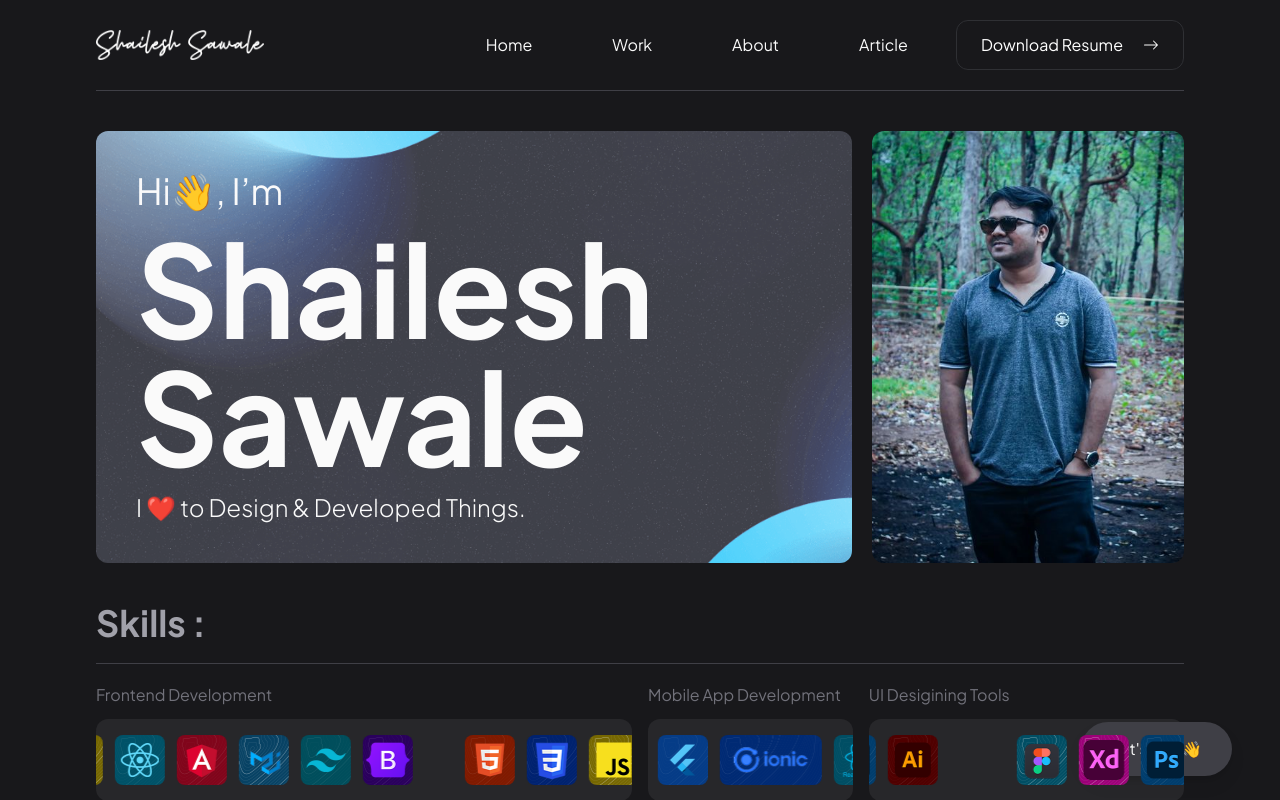
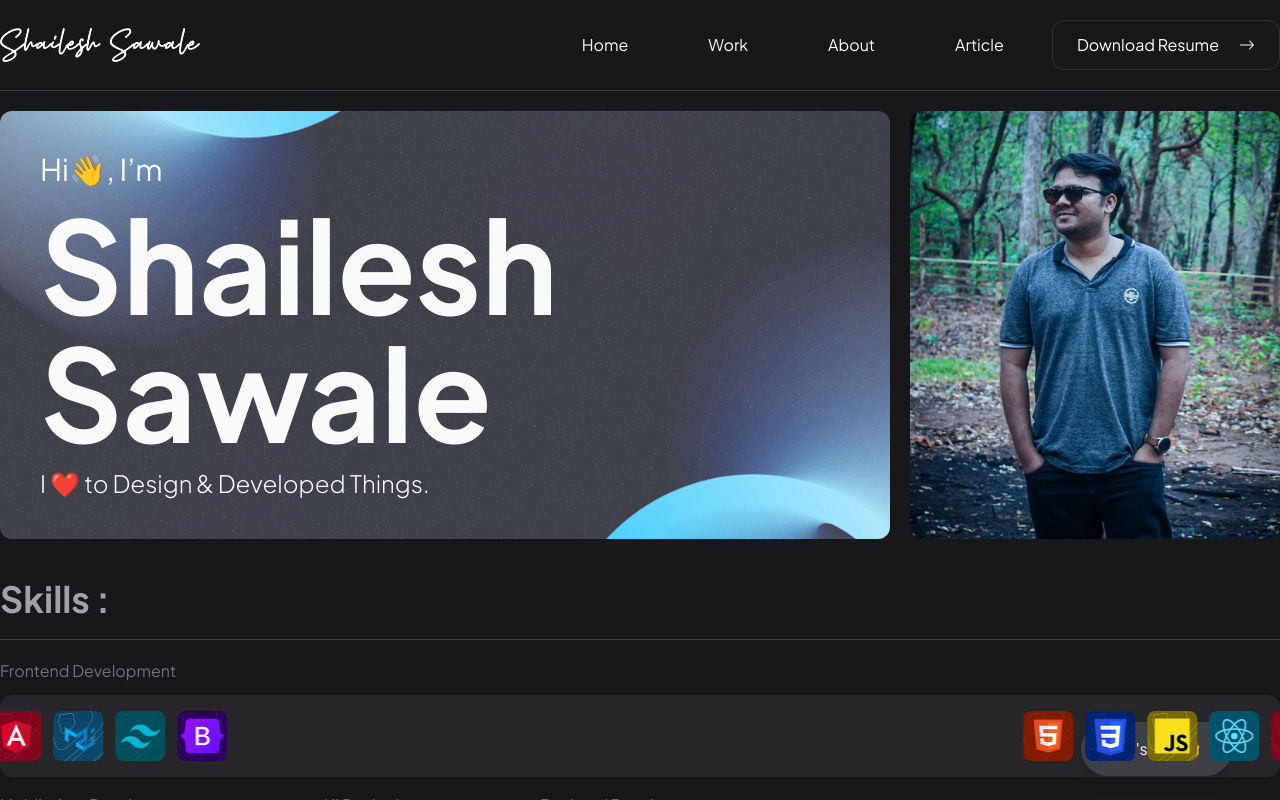
Before and after one commit to ShaileshS237/portfolio, a React (Create React App) app: page / in a window 1280 px wide. Built offline with nearby package versions, Linux system fonts and the light colour scheme; a web font is replaced by a local one.

Commit message:
changed to resposive

```diff
--- a/src/Components/Experiance.jsx
+++ b/src/Components/Experiance.jsx
@@ -17,20 +17,20 @@ const Experiance = () => {
 
 			{EXPERIANCE.map((val) => {
 				return (
-					<>
+					<div key={val.id}>
 						<div className="grid grid-cols-3">
 							<div className="col-span-3 my-4 text-3xl md:text-5xl  font-bold text-zinc-700">
 								{val.date}
 							</div>
-							<div className="text-2xl md:col-span-1 col-span-3  text-zinc-400">
+							<div className="md:text-2xl md:col-span-1 col-span-1  text-zinc-400">
 								Role: <br />
 								<h1 className="my-1 text-zinc-300">{val.role}</h1>
 							</div>
-							<div className="text-2xl md:col-span-1 col-span-3 text-zinc-400">
+							<div className="md:text-2xl md:col-span-1 col-span-1 text-zinc-400">
 								Company: <br />
 								<h1 className="my-1 text-zinc-300">{val.comapny_name}</h1>
 							</div>
-							<div className="text-2xl md:col-span-1 col-span-3 text-zinc-400">
+							<div className="md:text-2xl md:col-span-1 col-span-1 text-zinc-400">
 								Location :<br />
 								<h1 className="my-1 text-zinc-300">{val.location}</h1>
 							</div>
@@ -39,7 +39,7 @@ const Experiance = () => {
 							className="mt-5"
 							style={{ height: "0.5px", background: "#3f3f46" }}
 						></div>
-					</>
+					</div>
 				);
 			})}
 		</div>
--- a/src/Components/Footer.jsx
+++ b/src/Components/Footer.jsx
@@ -2,17 +2,16 @@ import React from "react";
 import { SOCAILS } from "../Constant/constant";
 const Footer = () => {
 	return (
-		<div className="bg-zinc-800">
-			<div className="  container  mx-auto py-5 ">
-				<h1 className="text-4xl font-bold text-zinc-400">
+		<div className="bg-zinc-800 p-5">
+			<div className=" md:container mx-auto">
+				<h1 className="text-2xl md:text-4xl font-bold text-zinc-400 mb-5">
 					Let's Connect There
 				</h1>
-				<div>
-					<div className="grid grid-cols-4 mt-5 gap-4">
+				<div className="grid grid-cols-12 gap-4">
 					{SOCAILS.map((res) => {
 						return (
-								<div className=" ">
-									<div className=" border border-white cursor-pointer grid grid-cols-6 py-5 px-5  hover:bg-zinc-900 text-white hover:text-white items-center">
+							<div key={res.id} className="col-span-12 md:col-span-3">
+								<div className=" border rounded-lg border-white cursor-pointer grid grid-cols-6 py-5 px-5 hover:bg-zinc-900 text-white hover:text-white items-center">
 									<div className="col-span-4 ">
 										<h1 className="text-2xl font-bold ">{res.name}</h1>
 										<h1 className="text-1xl font-light ">{res.type}</h1>
@@ -30,7 +29,6 @@ const Footer = () => {
 				</h6>
 			</div>
 		</div>
-		</div>
 	);
 };
 
--- a/src/Components/Header.jsx
+++ b/src/Components/Header.jsx
@@ -3,12 +3,12 @@ import logo from "../assets/logo.png";
 import { BsArrowRight } from "react-icons/bs";
 const Header = () => {
 	return (
-		<div className="ticky top-0 z-50">
+		<div className="ticky top-0 z-50 mt-5">
 			<div className="grid grid-cols-12 gap-4 items-center">
-				<div className="col-span-2">
+				<div className="md:col-span-2 col-span-12">
 					<img src={logo} alt="" />
 				</div>
-				<div className="col-span-10  flex self-center justify-end invisible md:visible">
+				<div className="col-span-10 hidden md:flex self-center justify-end ">
 					<ul className="flex gap-20 text-white self-center ">
 						<li className="hover:color-sky-700  cursor-pointer">Home</li>
 						<li className="cursor-pointer pa">Work</li>
--- a/src/Components/Hero.jsx
+++ b/src/Components/Hero.jsx
@@ -5,14 +5,14 @@ import profile from "../assets/profile2.png";
 import bg from "../assets/background.png";
 const Hero = () => {
 	return (
-		<div className="grid  lg:grid-rows-1 grid-cols-10 mt-10 gap-5">
+		<div className="grid  lg:grid-rows-1 grid-cols-10 mt-5 gap-5">
 			<div
 				className="bg-zinc-700 p-10 col-span-10 lg:col-span-7 rounded-xl bg-cover "
 				style={{ backgroundImage: `url(${bg})` }}
 			>
 				{/* style={{ backgroundImage: `url(${bg})` }} */}
-				<h1 className="text-4xl  font-regular">Hi👋, I’m </h1>
-				<h1 className="text-7xl lg:text-9xl mt-3 font-bold ">
+				<h1 className="text-3xl  font-regular">Hi👋, I’m </h1>
+				<h1 className="text-6xl lg:text-9xl mt-3 font-bold ">
 					Shailesh Sawale
 				</h1>
 				{/* text-transparent bg-clip-text bg-gradient-to-r from-[#fcff9e] to-[#c67700] */}
--- a/src/Components/Projects.jsx
+++ b/src/Components/Projects.jsx
@@ -12,18 +12,17 @@ const Projects = () => {
 			>
 				UI Projects :
 			</h1>
-
 			<div className="grid grid-cols-4 gap-3 my-5 ">
-				{/* <div className="bg-cover col-span-2 rounded-lg  overflow-hidden  ">
+				<div className="bg-cover col-span-2 rounded-lg  overflow-hidden  ">
 					<img
 						className=" rounded-lg hover:scale-105 hover:rotate-[-2deg] transition-all duration-200 ease-in delay-200 "
 						src={process.env.PUBLIC_URL + "/images/projects/UI/2.png"}
 						alt=""
 					/>
-				</div> */}
+				</div>
 				<div className="bg-cover rounded-md col-span-2">
 					<img
-						className=" rounded-xl"
+						className="rounded-lg"
 						src={process.env.PUBLIC_URL + "/images/projects/UI/3.png"}
 						alt=""
 					/>
@@ -44,14 +43,14 @@ const Projects = () => {
 				</div>
 				<div className="bg-cover rounded-md col-span-1">
 					<img
-						className=" rounded-xl"
+						className="rounded-md"
 						src={process.env.PUBLIC_URL + "/images/projects/UI/6.png"}
 						alt=""
 					/>
 				</div>
 				<div className="bg-cover rounded-md col-span-1">
 					<img
-						className=" rounded-xl"
+						className="rounded-xl"
 						src={process.env.PUBLIC_URL + "/images/projects/UI/7.png"}
 						alt=""
 					/>
--- /dev/null
+++ b/src/Components/SkillMarquee.jsx
@@ -0,0 +1,28 @@
+import React, { useState } from "react";
+import Marquee from "react-fast-marquee";
+
+const SkillMarquee = (props) => {
+	return (
+		<div className={`md:col-span-${props.span} col-span-12`}>
+			<h3 className="mb-3 text-zinc-500">{props.section}</h3>
+			<div className=" bg-zinc-800 py-4 rounded-xl ">
+				<Marquee speed={60} delay={1} pauseOnHover={true} gradient={false}>
+					{props.marqueeValue.map((val) => {
+						return (
+							<div key={val.id}>
+								<img
+									src={process.env.PUBLIC_URL + val.icon}
+									alt=""
+									className="ml-3 rounded-lg"
+									style={{ height: "50px" }}
+								/>
+							</div>
+						);
+					})}
+				</Marquee>
+			</div>
+		</div>
+	);
+};
+
+export default SkillMarquee;
--- a/src/Components/Skills.jsx
+++ b/src/Components/Skills.jsx
@@ -1,9 +1,10 @@
 import React from "react";
 import Marquee from "react-fast-marquee";
 import { SKILLS } from "../Constant/constant";
+import SkillMarquee from "./SkillMarquee";
 const Skills = () => {
 	return (
-		<div className="mt-10">
+		<div className="md:mt-10">
 			<h1
 				className="text-4xl mb-2  text-zinc-400
 			  font-bold"
@@ -16,87 +17,27 @@ const Skills = () => {
 			></div>
 			{/* FRONTEND DEVELOPMENT */}
 
-			<div className="grid grid-cols-10 gap-4">
-				<div className="xl:col-span-5 col-span-10">
-					<h3 className="mb-3 text-zinc-500">Frontend Development</h3>
-					<div className=" bg-zinc-800 py-4 rounded-xl ">
-						<Marquee speed={40} delay={1} pauseOnHover={true} gradient={false}>
-							{SKILLS.frontend.map((val) => {
-								return (
-									<div>
-										<img
-											src={process.env.PUBLIC_URL + val.icon}
-											alt=""
-											className="ml-3 rounded-lg"
-											style={{ height: "50px" }}
-										/>
-									</div>
-								);
-							})}
-						</Marquee>
-					</div>
-				</div>
-				<div className="xl:col-span-2 col-span-10 ">
-					<h3 className="mb-3 text-zinc-500">Mobile App Development</h3>
-					<div className=" bg-zinc-800 py-4 rounded-xl ">
-						<Marquee speed={40} pauseOnHover={true} delay={1} gradient={false}>
-							{SKILLS.mobile.map((val) => {
-								return (
-									<>
-										<img
-											key={val.id}
-											src={process.env.PUBLIC_URL + val.icon}
-											alt=""
-											className="ml-3 rounded-lg"
-											style={{ height: "50px" }}
-										/>
-									</>
-								);
-							})}
-						</Marquee>
-					</div>
-				</div>
-
-				<div className="xl:col-span-3 col-span-10 ">
-					<h3 className="mb-3 text-zinc-500">UI Desigining Tools</h3>
-					<div className=" bg-zinc-800 py-4 rounded-xl ">
-						<Marquee speed={40} pauseOnHover={true} delay={1} gradient={false}>
-							{SKILLS.ui.map((val) => {
-								return (
-									<>
-										<img
-											key={val.id}
-											src={process.env.PUBLIC_URL + val.icon}
-											alt=""
-											className="ml-3 rounded-lg"
-											style={{ height: "50px" }}
-										/>
-									</>
-								);
-							})}
-						</Marquee>
-					</div>
-				</div>
-				<div className="xl:col-span-2 col-span-10">
-					<h3 className="mb-3 text-zinc-500">Backend Development</h3>
-					<div className=" bg-zinc-800 py-4 rounded-xl ">
-						<Marquee speed={40} pauseOnHover={true} delay={1} gradient={false}>
-							{SKILLS.backend.map((val) => {
-								return (
-									<>
-										<img
-											key={val.id}
-											src={process.env.PUBLIC_URL + val.icon}
-											alt=""
-											className="ml-3 rounded-lg"
-											style={{ height: "50px" }}
-										/>
-									</>
-								);
-							})}
-						</Marquee>
-					</div>
-				</div>
+			<div className="grid grid-cols-12 gap-4">
+				<SkillMarquee
+					marqueeValue={SKILLS.frontend}
+					span={4}
+					section={"Frontend Development"}
+				/>
+				<SkillMarquee
+					marqueeValue={SKILLS.mobile}
+					span={3}
+					section={"Mobile App Development"}
+				/>
+				<SkillMarquee
+					marqueeValue={SKILLS.ui}
+					span={2}
+					section={"UI Designing"}
+				/>
+				<SkillMarquee
+					marqueeValue={SKILLS.backend}
+					span={3}
+					section={"Backend Development"}
+				/>
 			</div>
 		</div>
 	);
--- a/src/Constant/constant.jsx
+++ b/src/Constant/constant.jsx
@@ -191,4 +191,18 @@ export const SOCAILS = [
 		icon: "https://cdn-icons-png.flaticon.com/512/4423/4423623.png",
 		type: "Design Sharing ",
 	},
+	{
+		id: 4,
+		name: "Dribble",
+		link: "https://dribbble.com/Shailesh237",
+		icon: "https://cdn-icons-png.flaticon.com/512/4423/4423623.png",
+		type: "Design Sharing ",
+	},
+	{
+		id: 4,
+		name: "Dribble",
+		link: "https://dribbble.com/Shailesh237",
+		icon: "https://cdn-icons-png.flaticon.com/512/4423/4423623.png",
+		type: "Design Sharing ",
+	},
 ];
--- a/src/Pages/Home.jsx
+++ b/src/Pages/Home.jsx
@@ -7,11 +7,14 @@ import Projects from "../Components/Projects";
 import Skills from "../Components/Skills";
 const Home = () => {
 	return (
-		<div className="p-5 md:p-0">
-			<button className="fixed z-70 bottom-6 right-12 bg-zinc-700 w-250 h-50 rounded-full drop-shadow-lg flex justify-center items-center text-white hover:bg-blue-700 px-[30px] py-[15px] transition-all duration-500 delay-75">
+		<div className="">
+			<button
+				style={{ zIndex: "16 !important" }}
+				className="fixed z-99 bottom-6 right-12  bg-zinc-700 w-250 h-50 rounded-full drop-shadow-lg justify-center items-center text-white hover:bg-blue-700 px-[30px] py-[15px] transition-all duration-500 delay-75"
+			>
 				<h3>Let's Talk 👋</h3>
 			</button>
-			<div className="container2 lg:container mx-auto pt-5">
+			<div className="container2 lg:container mx-auto pt-5 p-5 md:p-0">
 				<Header />
 				<div
 					className="mt-5"
@@ -20,12 +23,12 @@ const Home = () => {
 				<Hero />
 
 				<Skills />
-				<h1 className="mt-10 font-bold md:text-[3.00rem] text-[1.4rem]">
+				{/* <h1 className="mt-10 font-bold md:text-[3.00rem] text-[1.4rem]">
 					I have experience with front-end technologies such as HTML, CSS, and
 					JavaScript, and I am able to turn design mockups into functional web
 					pages. I have a keen eye for detail and a passion for creating
 					seamless and intuitive user experiences.
-				</h1>
+				</h1> */}
 				<Experiance />
 				<Projects />
 			</div>
```
Also changed, not shown: public/index.html (+2 -24 lines), 1 other file (tests, documents, lock files or other folders). Lines whose indentation alone changed are shown as unchanged.
